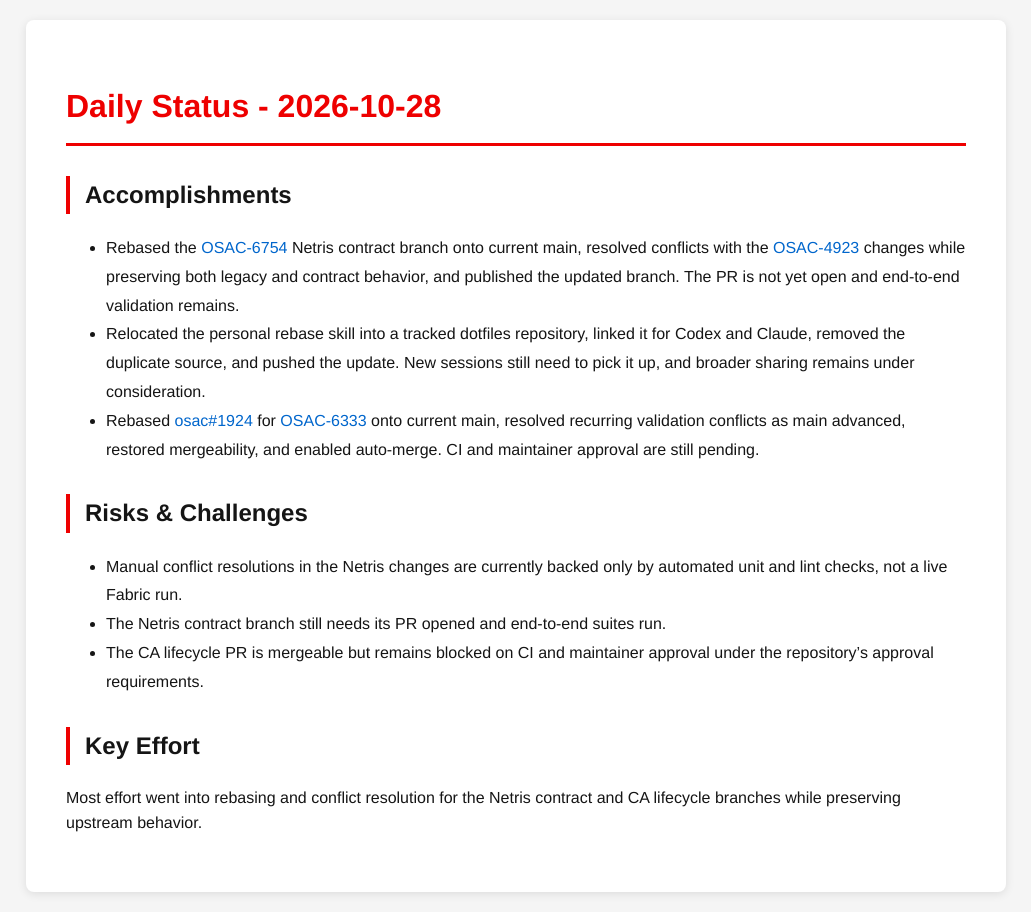
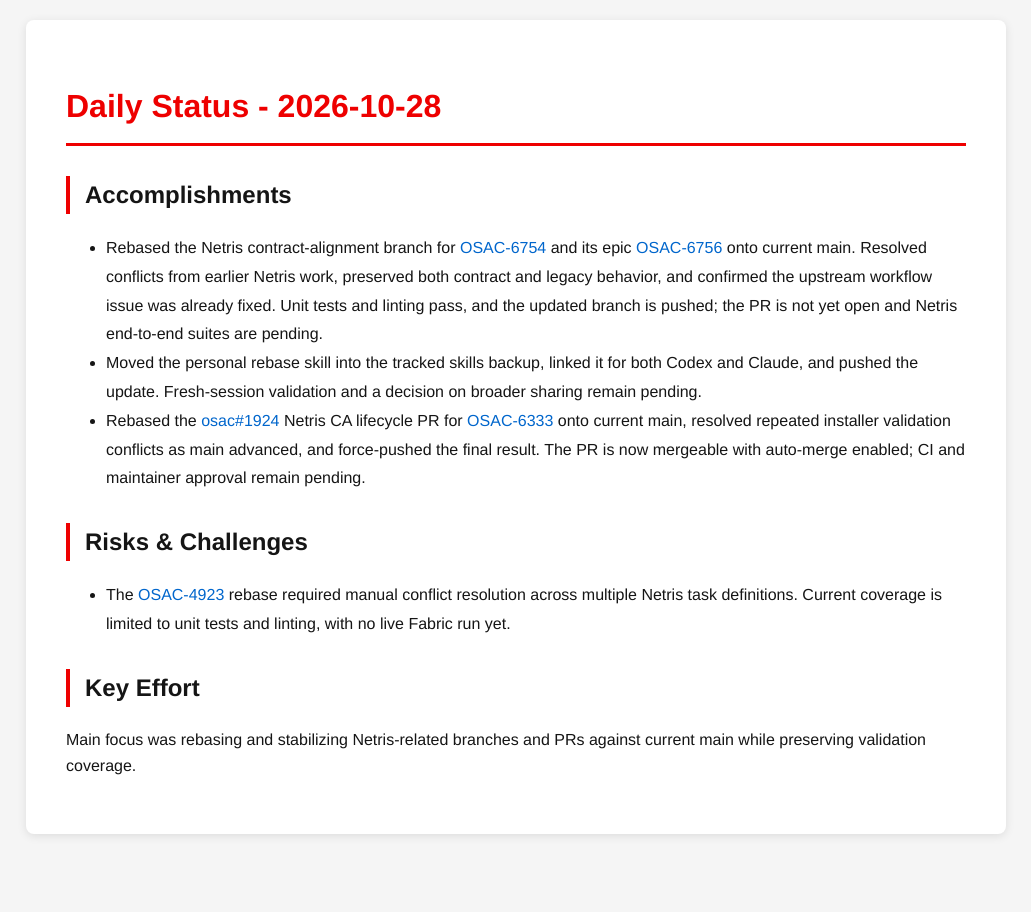
Before and after one commit to tzvatot/daily-status, a Jekyll site: the page built from 2026-10-28.md, in a window 1280 px wide. Shown: the whole page, without its empty margins (124-1155 px from the left). Built offline with Jekyll 4.4.1, drawn with Linux system fonts in a browser that asks for light colours.

Commit message:
Daily status update - 2026-10-28

```diff
--- a/2026-10-28.md
+++ b/2026-10-28.md
@@ -7,14 +7,12 @@ date: 2026-10-28
 # Daily Status - 2026-10-28
 
 ## Accomplishments
-- Rebased the [OSAC-6754](https://redhat.atlassian.net/browse/OSAC-6754) Netris contract branch onto current main, resolved conflicts with the [OSAC-4923](https://redhat.atlassian.net/browse/OSAC-4923) changes while preserving both legacy and contract behavior, and published the updated branch. The PR is not yet open and end-to-end validation remains.
-- Relocated the personal rebase skill into a tracked dotfiles repository, linked it for Codex and Claude, removed the duplicate source, and pushed the update. New sessions still need to pick it up, and broader sharing remains under consideration.
-- Rebased [osac#1924](https://github.com/osac-project/osac/pull/1924) for [OSAC-6333](https://redhat.atlassian.net/browse/OSAC-6333) onto current main, resolved recurring validation conflicts as main advanced, restored mergeability, and enabled auto-merge. CI and maintainer approval are still pending.
+- Rebased the Netris contract-alignment branch for [OSAC-6754](https://redhat.atlassian.net/browse/OSAC-6754) and its epic [OSAC-6756](https://redhat.atlassian.net/browse/OSAC-6756) onto current main. Resolved conflicts from earlier Netris work, preserved both contract and legacy behavior, and confirmed the upstream workflow issue was already fixed. Unit tests and linting pass, and the updated branch is pushed; the PR is not yet open and Netris end-to-end suites are pending.
+- Moved the personal rebase skill into the tracked skills backup, linked it for both Codex and Claude, and pushed the update. Fresh-session validation and a decision on broader sharing remain pending.
+- Rebased the [osac#1924](https://github.com/osac-project/osac/pull/1924) Netris CA lifecycle PR for [OSAC-6333](https://redhat.atlassian.net/browse/OSAC-6333) onto current main, resolved repeated installer validation conflicts as main advanced, and force-pushed the final result. The PR is now mergeable with auto-merge enabled; CI and maintainer approval remain pending.
 
 ## Risks & Challenges
-- Manual conflict resolutions in the Netris changes are currently backed only by automated unit and lint checks, not a live Fabric run.
-- The Netris contract branch still needs its PR opened and end-to-end suites run.
-- The CA lifecycle PR is mergeable but remains blocked on CI and maintainer approval under the repository's approval requirements.
+- The [OSAC-4923](https://redhat.atlassian.net/browse/OSAC-4923) rebase required manual conflict resolution across multiple Netris task definitions. Current coverage is limited to unit tests and linting, with no live Fabric run yet.
 
 ## Key Effort
-Most effort went into rebasing and conflict resolution for the Netris contract and CA lifecycle branches while preserving upstream behavior.
+Main focus was rebasing and stabilizing Netris-related branches and PRs against current main while preserving validation coverage.
```
